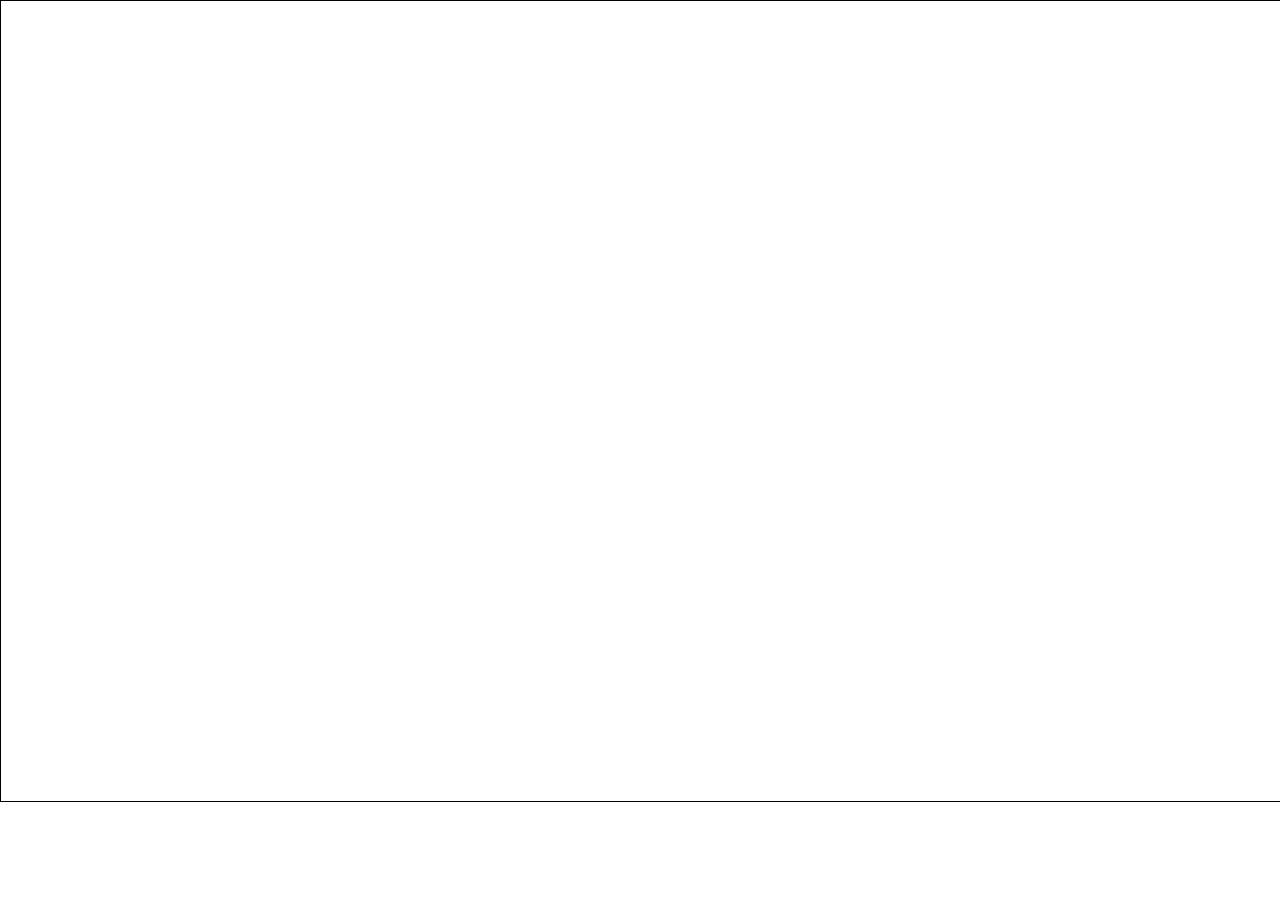
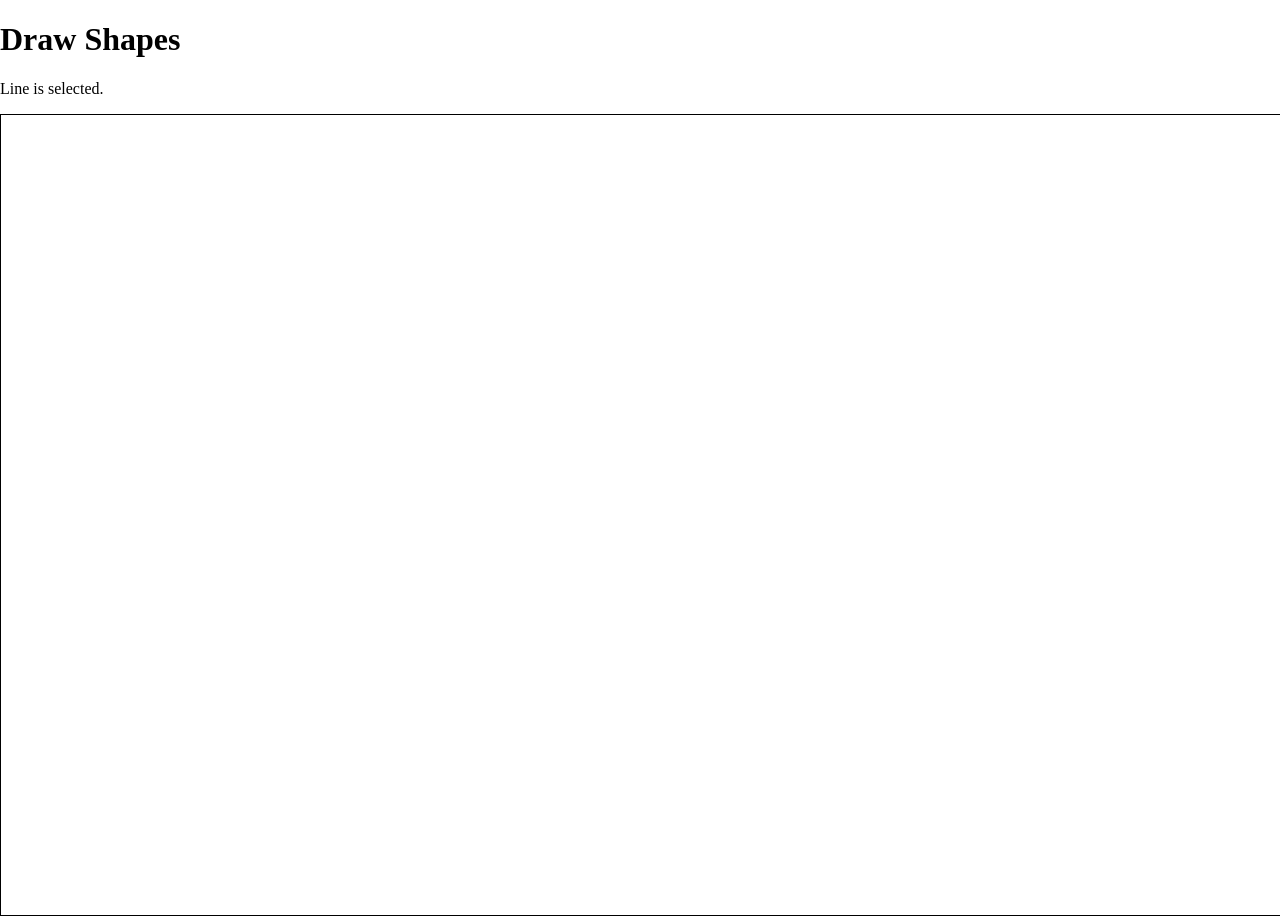
Before and after one commit to DivisionMax/line-click, a plain HTML site: page draw.html in a window 1280 px wide. Before the commit the page ends 806 px from the top, so only its background shows below. Drawn offline with nearby package versions, Linux system fonts and the light colour scheme.

Commit message:
Headings

```diff
--- a/draw.html
+++ b/draw.html
@@ -19,8 +19,8 @@
         <!--[if lt IE 8]>
             <p class="browserupgrade">You are using an <strong>outdated</strong> browser. Please <a href="http://browsehappy.com/">upgrade your browser</a> to improve your experience.</p>
         <![endif]-->
-
-        <!-- Add your site or application content here -->
+    <h1>Draw Shapes</h1>
+    <p id="selection"></p>
         <svg id="canvas"></svg>
 
         <script src="./jquery-3.1.1.min.js"></script>
@@ -29,7 +29,6 @@
         $(document).ready(function() {
 
             // alert ("'Ctrl + q' selects a line. 'Ctrl + e' selects a circle");
-            //TODO - Show which shape is selected.
             //TODO - Allow selecting no shape.
             //TODO - Colours picker
             //Squares?
@@ -48,14 +47,14 @@
                             shape_type_previous = shape_type;
                             shape_type = SHAPE_LINE;
                             redraw = true;
-                            console.log("Line is selected.");
+                            selection.textContent = 'Line is selected.';
                         }
                         //Crtl + e
                         if(event.keyCode == 69) {
                             shape_type_previous = shape_type;
                             shape_type = SHAPE_CIRCLE;
                             redraw = true;
-                            console.log("Circle is selected.");
+                            selection.textContent = 'Circle is selected.';
                         }
 
                     if (redraw){
@@ -71,9 +70,11 @@
             var centerY;
 
             var canvas = $("#canvas");
+            var selection = document.getElementById('selection');
             var shape_object;
 
             setCenter();
+            selection.textContent = 'Line is selected.';
             addShape(centerX, centerY); //default to center
 
             // Window initialization and window resize events
```
